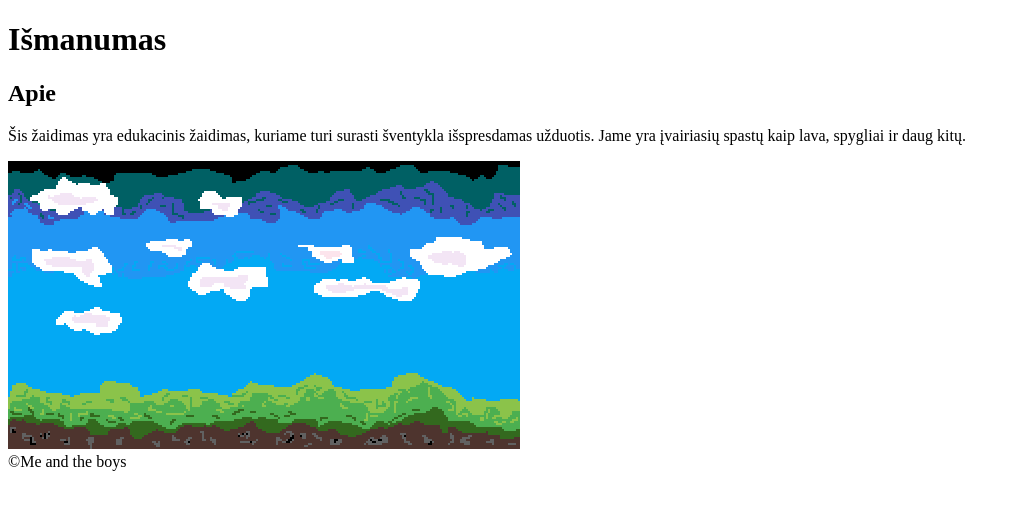
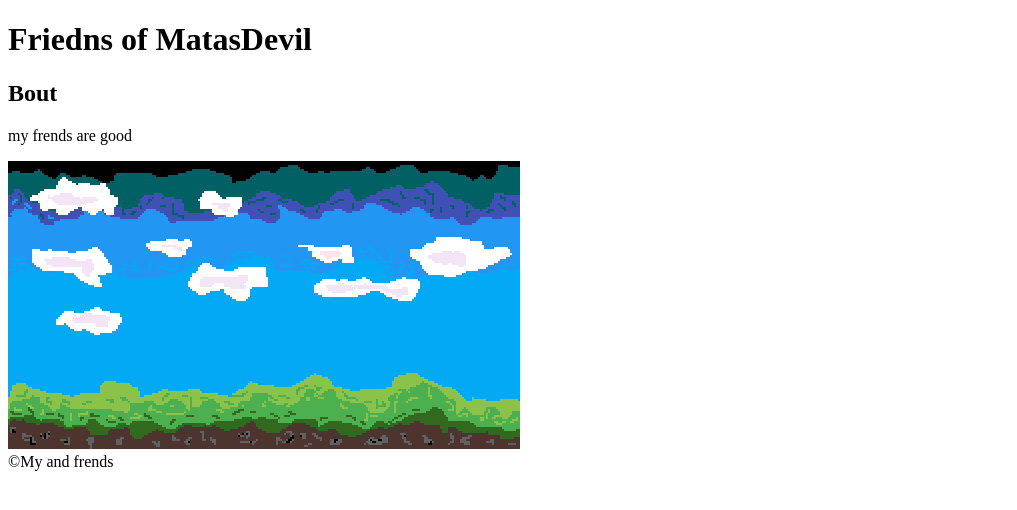
Before and after one commit to devilnoob999/Frends-of-MatasDevil, a plain HTML site: page index.html in a window 1280 px wide. Shown: the whole page, without its empty margins (0-1017 px from the left). Drawn offline with Linux system fonts and the light colour scheme; files whose address does not match are found by name.

Commit message:
Update index.html

```diff
--- a/index.html
+++ b/index.html
@@ -2,25 +2,25 @@
 <html>
     <head>
         <meta charset="UTF-8">
-        <title>Žaidimas Išmanumas</title>
+        <title>Hello my frends</title>
         <link href="style.css" type="text/css" rel="stylesheet">
     </head>
     <body>
         <header>
 
-             <h1>Išmanumas</h1>
+             <h1>Friedns of MatasDevil</h1>
         </header>
         <section>
             <div>
-                <h1>Apie</h1>
-                <p>Šis žaidimas yra edukacinis žaidimas, kuriame turi surasti šventykla išspresdamas užduotis. Jame yra įvairiasių spastų kaip lava, spygliai ir daug kitų.
+                <h1>Bout</h1>
+                <p> my frends are good
                 </p>
               <img src="images/sviesa.png">
             </div>
         </section>
 
         <footer>
-            &copy;Me and the boys
+            &copy;My and frends
         </footer>
     </body>
 </html>
```
